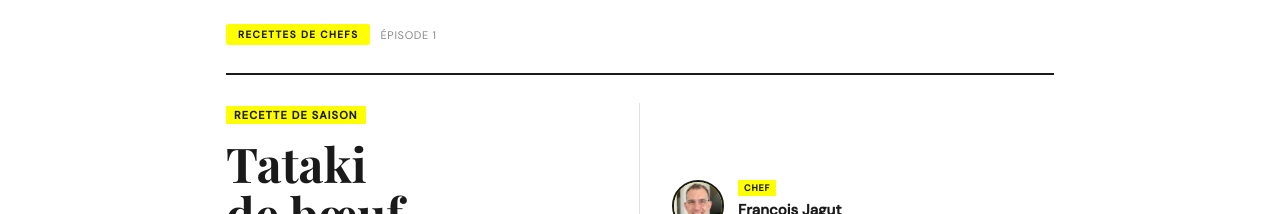
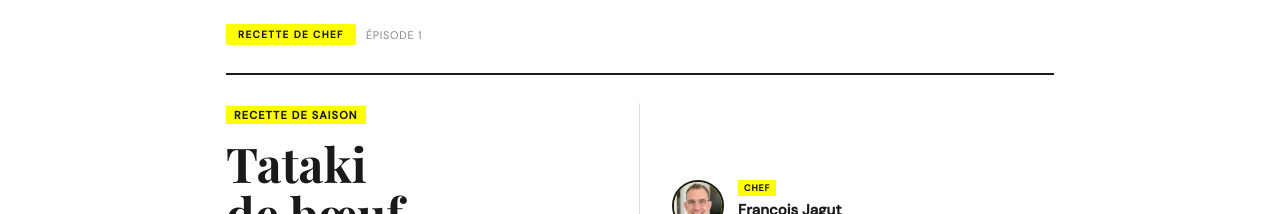
Before and after one commit to clawfire/tasteoflux, a Jekyll site: the page built from _recipes/tataki-de-boeuf-chimichurri-1.md, in a window 1280 px wide and 900 px high. Shown: the top 214 px of the window. Built offline with Jekyll 4.4.1, drawn with Linux system fonts in a browser that asks for light colours; some web fonts are replaced.

Commit message:
Update Recettes “tataki-de-boeuf-chimichurri-1”

```diff
--- a/_recipes/tataki-de-boeuf-chimichurri-1.md
+++ b/_recipes/tataki-de-boeuf-chimichurri-1.md
@@ -7,7 +7,7 @@ slug: tataki-de-boeuf-chimichurri
 kicker: Recette de saison
 subtitle: Asperges et rhubarbe grillées
 serie:
-  name: Recettes de chefs
+  name: Recette de chef
   episode: Épisode 1
 time: 30 min
 servings: 6
```
